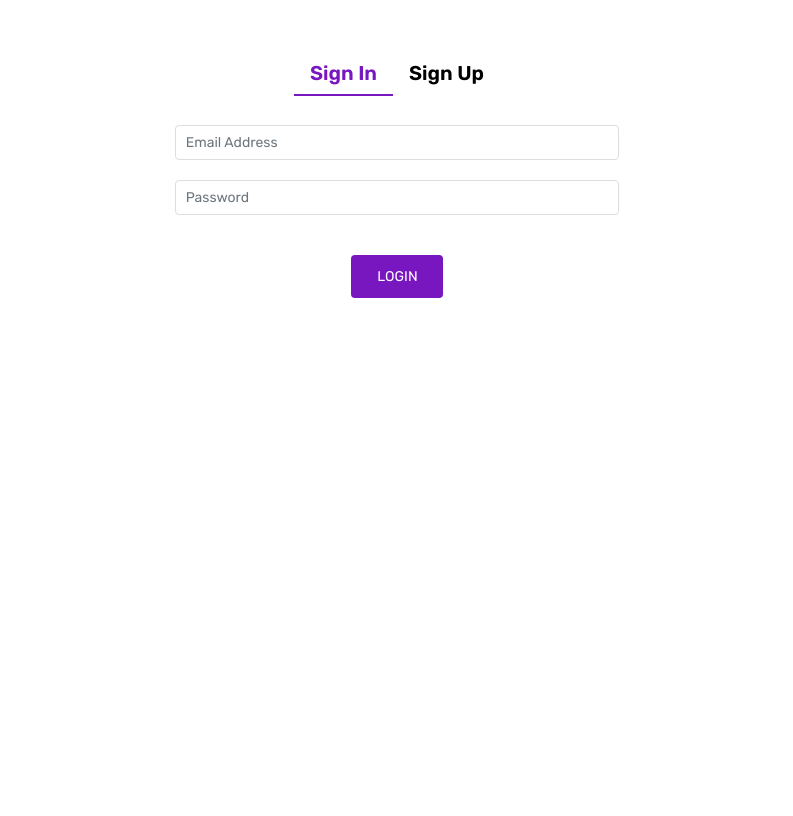
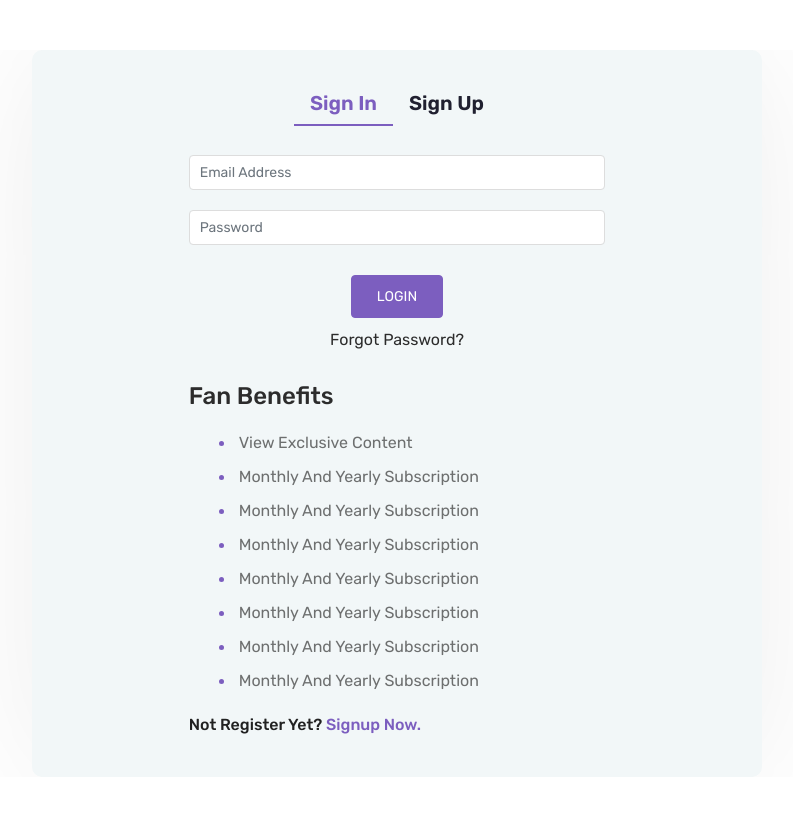
Before and after one commit to imtiiaz/signup-form, a plain HTML site: page index.html in a window 1280 px wide. Shown: the whole page, without its empty margins (243-1036 px from the left). Drawn offline with nearby package versions, Linux system fonts and the light colour scheme; files whose address does not match are found by name.

Commit message:
Add files via upload

```diff
--- a/css/style.css
+++ b/css/style.css
@@ -86,13 +86,21 @@ a:focus,
     margin: 50px 0;
     overflow-x: hidden;
 }
+
+.form {
+    padding: 30px 45px;
+    background-color: #f2f7f8;
+    box-shadow: 0px 0px 136px 0px rgba(0, 0, 0, 0.07);
+    border-radius: 10px;
+}
+
 .nav-tabs {
     border: 0;
     display: inline-flex;
 }
 
 .nav-tabs .nav-link {
-    color: #000;
+    color: #202030;
     border: 0;
     text-transform: capitalize;
     font-size: 20px;
@@ -102,8 +110,9 @@ a:focus,
 }
 
 .nav-tabs .nav-link.active {
-    color: #7816bf;
+    color: #7c5ebf;
     position: relative;
+    background: none;
 }
 
 .nav-tabs .nav-link.active:after {
@@ -113,16 +122,15 @@ a:focus,
     right: 0;
     bottom: 0;
     height: 2px;
-    background: #7816bf;
+    background: #7c5ebf;
 }
 
 .sign_in form .form-control {
-    width: 70%;
     margin: 0 auto 20px;
 }
 
 form .form-control {
-    color: #878991;
+    color: #b8b8b8;
     font-size: 14px;
     padding: 10px 10px;
     margin-bottom: 20px;
@@ -131,10 +139,11 @@ form .form-control {
 }
 
 form select.form-control {
-    background: #eaeaea;
-    /*    -webkit-appearance: none;*/
+    color: #625c55;
     position: relative;
 }
+
+form select.form-control:focus {}
 
 form select.form-control:after {
     content: "\f078";
@@ -152,7 +161,6 @@ form .form-control:focus {
     outline: 0;
     box-shadow: none;
     border-color: #ddd;
-    background: #eaeaea;
 }
 
 label {
@@ -166,7 +174,7 @@ label {
     height: 130px;
     width: 130px;
     border-radius: 50%;
-    background: #dddbdb;
+    background: #e5e5e5;
     background-size: 100% 100%;
     margin: 10px auto 30px;
     position: relative;
@@ -188,7 +196,7 @@ label {
 }
 
 .file {
-       position: absolute;
+    position: absolute;
     bottom: 25px;
     right: -7px;
     outline: none;
@@ -207,7 +215,7 @@ label {
     text-align: center;
     border-radius: 50%;
     color: #ffff;
-    background: #7816bf;
+    background: #7c5ebf;
     display: inline-block;
     -webkit-user-select: none;
     z-index: 999;
@@ -225,13 +233,115 @@ label {
     bottom: -45px;
     left: 50%;
     transform: translate(-50%);
-    }
+}
 
-.button .btn {
+.button p a {
+    color: #2c2c2c;
+    padding-top: 10px;
+    text-transform: capitalize;
+}
+
+.button p a:hover {
+    color: #7c5ebf;
+}
+
+.btn {
     padding: 10px 25px;
     text-transform: uppercase;
     font-size: 14px;
     color: #fff;
-    background: #7816bf;
-    border-right: 0;
+    background: #7c5ebf;
+    border: 1px solid #7c5ebf;
+    transition: all linear .3s;
+    -webkit-transition: all linear .3s;
+    -moz-transition: all linear .3s;
+    -os-transition: all linear .3s;
+    -ms-transition: all linear .3s;
+
 }
+
+.btn:hover {
+    background: #fff;
+    color: #7c5ebf;
+}
+
+.fan_benefits h3 {
+    font-size: 24px;
+    text-transform: capitalize;
+    padding-bottom: 20px;
+}
+
+.fan_benefits ul li {
+    color: #6d6f6f;
+    font-size: 16px;
+    text-transform: capitalize;
+    padding-bottom: 10px;
+    padding-left: 50px;
+    position: relative;
+    font-family: 'Rubik', sans-serif;
+}
+
+.fan_benefits ul li:after {
+    position: absolute;
+    content: '';
+    left: 30px;
+    top: 10px;
+    height: 5px;
+    width: 5px;
+    background: #7c5ebf;
+    border-radius: 50%;
+}
+
+.fan_benefits p {
+    padding-top: 10px;
+    padding-bottom: 10px;
+    text-transform: capitalize;
+    font-family: 'Rubik', sans-serif;
+    font-weight: 500;
+}
+
+.fan_benefits a {
+    color: #7c5ebf;
+}
+
+@media only screen and (max-width:500px) {
+    .container {
+        width: 100%;
+    }
+
+    .form {
+        padding: 30px 20px;
+    }
+
+    .fan_benefits h3 {
+        font-size: 22px;
+        padding-bottom: 15px;
+    }
+
+    .fan_benefits ul li {
+        font-size: 14px;
+        padding-left: 30px;
+    }
+
+    .fan_benefits ul li:after {
+        left: 15px;
+        top: 7px;
+    }
+    .fan_benefits p {
+        padding-top: 0;
+    }
+}
+
+
+
+
+
+
+
+
+
+
+
+
+
+/*================*/
--- a/index.html
+++ b/index.html
@@ -29,7 +29,8 @@
     <div class="fan_register">
         <div class="container">
             <div class="row justify-content-center">
-                <div class="col-sm-12 col-lg-7 col-12">
+                <div class="col-sm-12 col-lg-8 col-12">
+                    <div class="form">
                         <div class="account_tab text-center">
                             <ul class="nav nav-tabs" id="myTab" role="tablist">
                                 <li class="nav-item">
@@ -43,6 +44,8 @@
                         <div class="tab-content mt-30" id="myTabContent">
                             <div class="tab-pane fade show active" id="home" role="tabpanel" aria-labelledby="home-tab">
                                 <div class="sign_in text-center">
+                                    <div class="row justify-content-center">
+                                        <div class="col-lg-8 col-md-10">
                                             <form action="">
                                                 <div class="row">
                                                     <div class="col-sm-12">
@@ -52,12 +55,47 @@
                                                         <input type="text" placeholder="password" class="form-control">
                                                     </div>
                                                     <div class="col-12">
-                                            <div class="button text-center mt-20">
+                                                        <div class="button text-center mt-10">
                                                             <a href="#" class="btn">login</a>
+                                                            <p><a href="#">forgot password?</a></p>
                                                         </div>
                                                     </div>
                                                 </div>
                                             </form>
+                                            <div class="fan_benefits text-left pt-30">
+                                                <h3>fan benefits</h3>
+                                                <ul>
+                                                    <li>
+                                                        view exclusive content
+                                                    </li>
+                                                    <li>
+                                                        monthly and yearly subscription
+                                                    </li>
+                                                    <li>
+                                                        monthly and yearly subscription
+                                                    </li>
+                                                    <li>
+                                                        monthly and yearly subscription
+                                                    </li>
+                                                    <li>
+                                                        monthly and yearly subscription
+                                                    </li>
+                                                    <li>
+                                                        monthly and yearly subscription
+                                                    </li>
+                                                    <li>
+                                                        monthly and yearly subscription
+                                                    </li>
+                                                    <li>
+                                                        monthly and yearly subscription
+                                                    </li>
+                                                </ul>
+                                                <div class="fan_button">
+                                                    <p>not register yet? <a href="#">signup now.</a></p>
+                                                </div>
+                                            </div>
+                                        </div>
+                                    </div>
                                 </div>
                             </div>
                             <div class="tab-pane fade" id="profile" role="tabpanel" aria-labelledby="profile-tab">
@@ -116,6 +154,7 @@
                 </div>
             </div>
         </div>
+    </div>
 
 
     <script>
```
Lines whose indentation alone changed are shown as unchanged.
